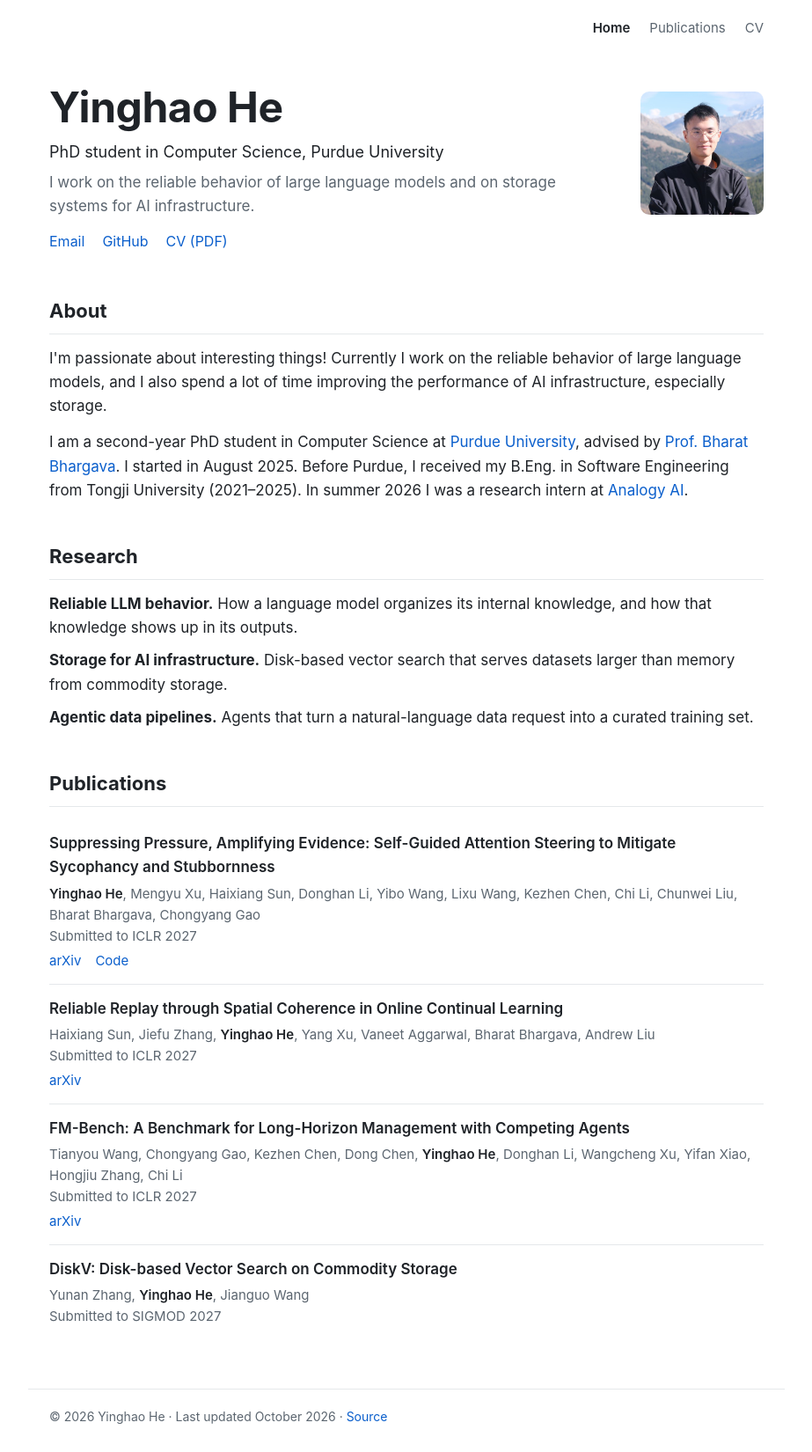
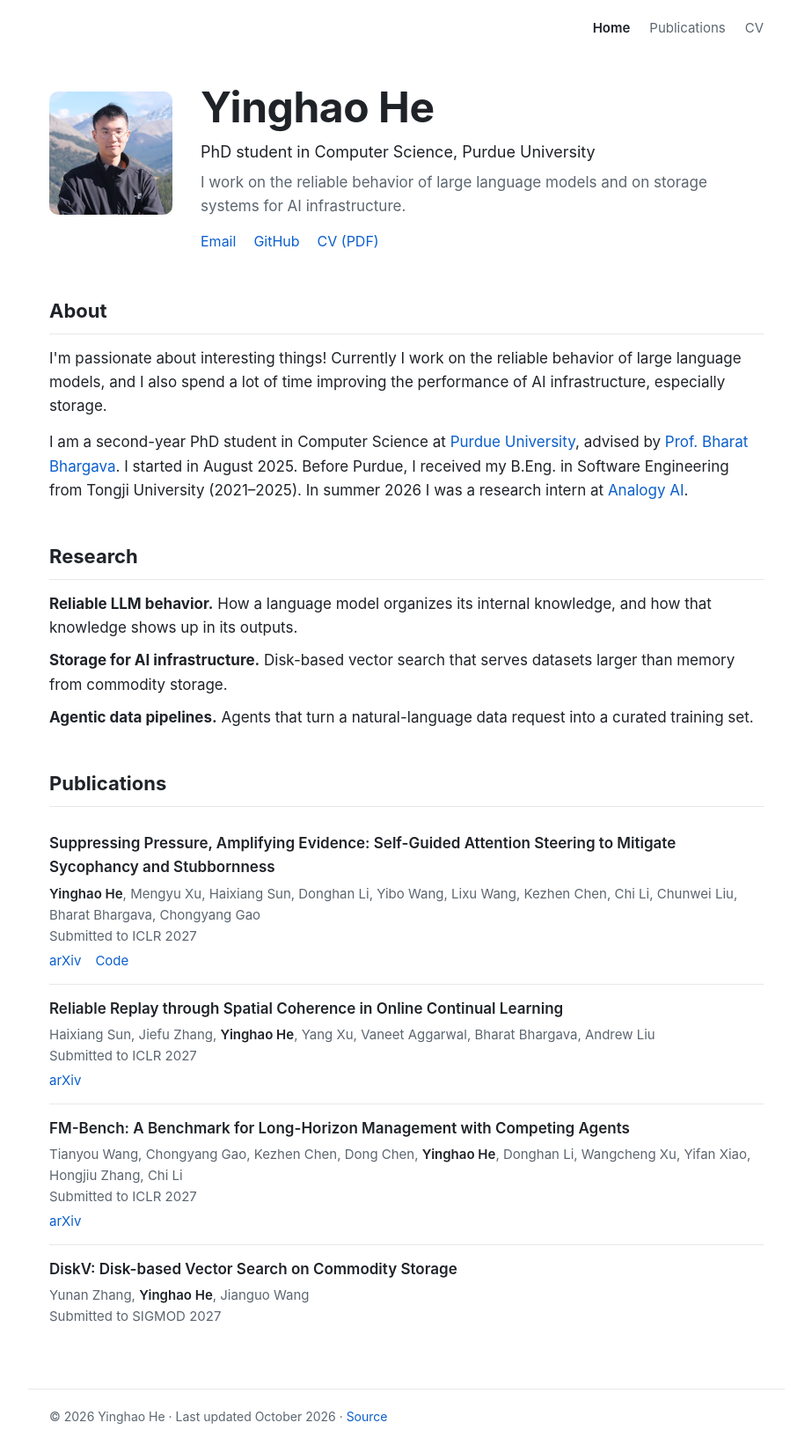
Before and after one commit to 03Grant/03Grant.github.io, a Jekyll site: the page built from index.html, in a window 1280 px wide. Shown: the whole page at 88% size, without its empty margins (178-1101 px from the left). Built offline with Jekyll 4.4.1, drawn with Linux system fonts in a browser that asks for light colours.

Commit message:
Move the header photo to the left of the name
Co-Authored-By: Claude Fable 5.1 <noreply@anthropic.com>

```diff
--- a/assets/css/style.css
+++ b/assets/css/style.css
@@ -45,7 +45,7 @@ a:hover { text-decoration: underline; }
 /* Header block: name, role, one-line positioning, short links */
 .hero {
   display: flex;
-  justify-content: space-between;
+  justify-content: flex-start;
   align-items: flex-start;
   gap: 32px;
   padding: 24px 0 4px;
@@ -117,7 +117,7 @@ p:last-child { margin-bottom: 0; }
 @media (max-width: 640px) {
   html { font-size: 16px; }
   .nav, .page, .footer { padding-left: 16px; padding-right: 16px; }
-  .hero { flex-direction: column-reverse; gap: 16px; padding-top: 12px; }
+  .hero { flex-direction: column; gap: 16px; padding-top: 12px; }
   .hero h1 { font-size: 36px; }
   .hero__photo { width: 112px; height: 112px; margin-top: 0; }
   .news li { grid-template-columns: 1fr; gap: 0; }
--- a/index.html
+++ b/index.html
@@ -3,6 +3,7 @@ layout: default
 permalink: /
 ---
 <header class="hero">
+  {% if site.author.photo %}<img class="hero__photo" src="{{ site.author.photo | relative_url }}" alt="{{ site.author.name }}">{% endif %}
   <div class="hero__text">
     <h1>{{ site.author.name }}</h1>
     <p class="hero__role">PhD student in Computer Science, Purdue University</p>
@@ -14,7 +15,6 @@ permalink: /
       <a href="{{ '/files/YinghaoHe_CV.pdf' | relative_url }}">CV (PDF)</a>
     </p>
   </div>
-  {% if site.author.photo %}<img class="hero__photo" src="{{ site.author.photo | relative_url }}" alt="{{ site.author.name }}">{% endif %}
 </header>
 
 <section id="about">
```
